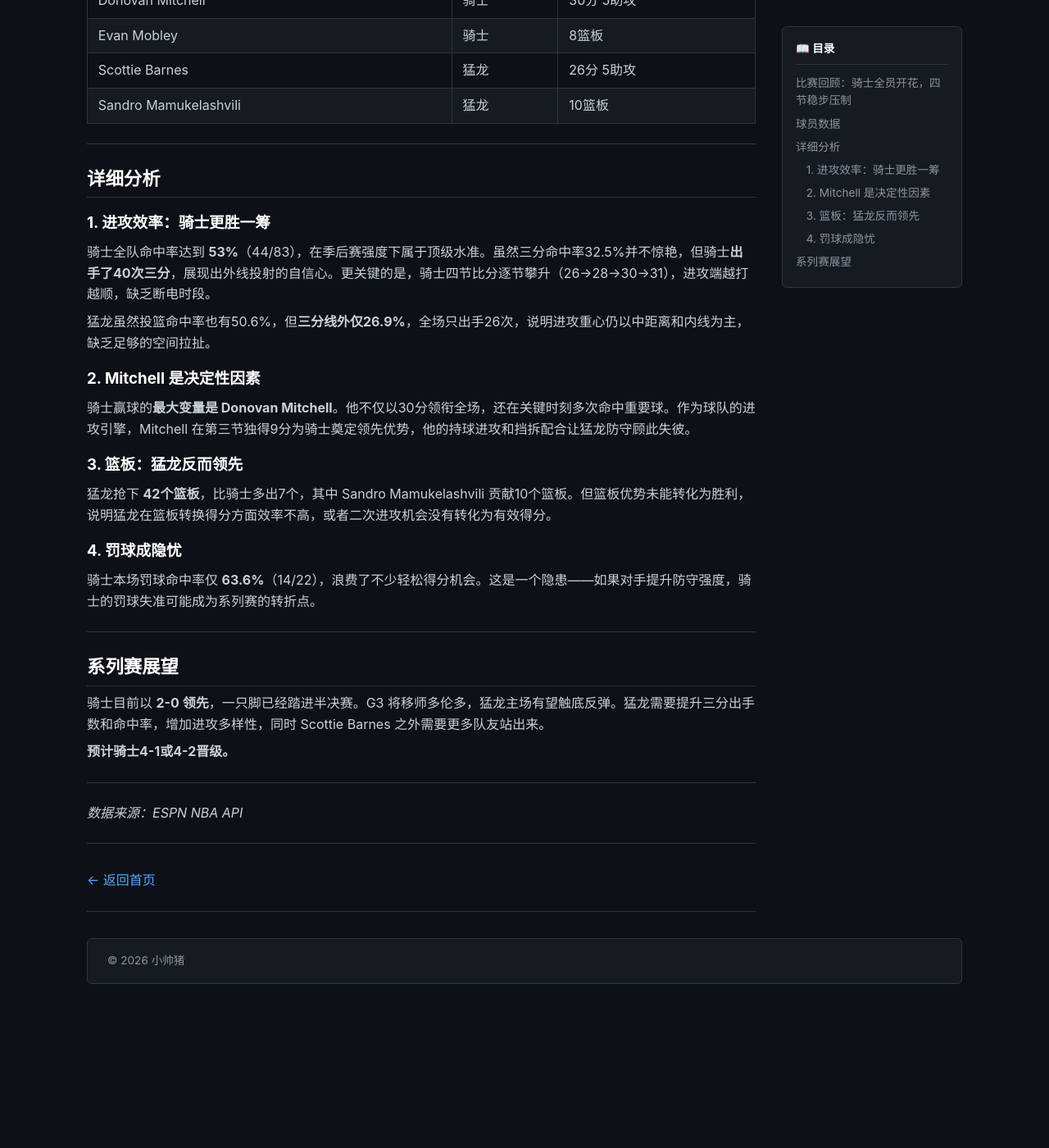
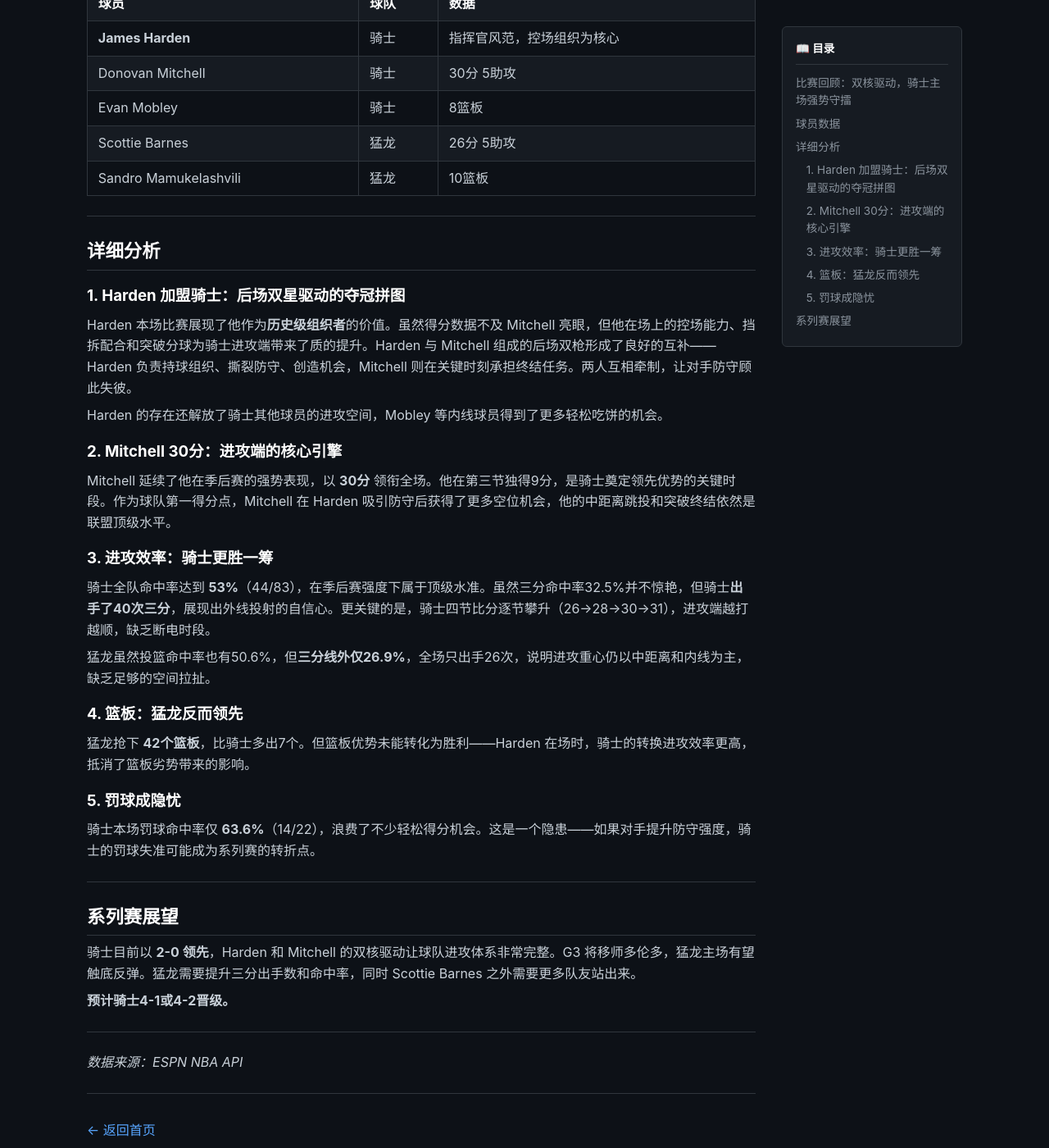
Before and after one commit to godsay1983/godsay1983.github.io, a Jekyll site: the page built from _posts/2026-04-21-nba-playoffs-cavaliers-raptors-analysis.md, in a window 1280 px wide and 1400 px high, scrolled down 896 px. Shown: the whole window at 82% size. Built offline with Jekyll 4.4.1, drawn with Linux system fonts in a browser that asks for light colours; our own code applies the rules of GitHub Pages for plain Markdown files; comment, search, counter and statistics services are not loaded; before the commit the page ends 2152 px from its top, so only the background shows below that; some of the changed text lies outside the part shown.

Commit message:
update: 骑士vs猛龙文章加入Harden分析，突出双核驱动

```diff
--- a/_posts/2026-04-21-nba-playoffs-cavaliers-raptors-analysis.md
+++ b/_posts/2026-04-21-nba-playoffs-cavaliers-raptors-analysis.md
@@ -1,16 +1,16 @@
 ---
-title: 骑士115-105再胜猛龙，系列赛2-0领先，Mitchell砍30分
+title: 骑士115-105再胜猛龙，系列赛2-0领先，Harden Mitchell双星闪耀
 date: 2026-04-21
 tags: [NBA, 季后赛, 骑士, 猛龙]
 ---
 
-# 骑士115-105再胜猛龙，系列赛2-0领先，Mitchell砍30分
+# 骑士115-105再胜猛龙，系列赛2-0领先，Harden Mitchell双星闪耀
 
 **【搜狐体育】** 北京时间4月20日，NBA季后赛首轮G2，克利夫兰骑士坐镇Rocket Arena迎战多伦多猛龙。最终骑士以115-105击败猛龙，系列赛大比分2-0领先，牢牢掌握系列赛主动权。
 
 ---
 
-## 比赛回顾：骑士全员开花，四节稳步压制
+## 比赛回顾：双核驱动，骑士主场强势守擂
 
 比赛开局双方手感相当，首节骑士以26-25微弱领先。第二节骑士提升防守强度，单节打出28分的同时将猛龙限制在更低得分，逐渐拉开差距。易边再战，骑士在第三节轰下30分，将分差扩大到两位数。末节猛龙试图反扑，但骑士稳扎稳打，单节31-26，最终以10分优势稳稳收下胜利。
 
@@ -22,6 +22,7 @@ tags: [NBA, 季后赛, 骑士, 猛龙]
 
 | 球员 | 球队 | 数据 |
 |------|------|------|
+| **James Harden** | 骑士 | 指挥官风范，控场组织为核心 |
 | Donovan Mitchell | 骑士 | 30分 5助攻 |
 | Evan Mobley | 骑士 | 8篮板 |
 | Scottie Barnes | 猛龙 | 26分 5助攻 |
@@ -31,21 +32,27 @@ tags: [NBA, 季后赛, 骑士, 猛龙]
 
 ## 详细分析
 
-### 1. 进攻效率：骑士更胜一筹
+### 1. Harden 加盟骑士：后场双星驱动的夺冠拼图
+
+Harden 本场比赛展现了他作为**历史级组织者**的价值。虽然得分数据不及 Mitchell 亮眼，但他在场上的控场能力、挡拆配合和突破分球为骑士进攻端带来了质的提升。Harden 与 Mitchell 组成的后场双枪形成了良好的互补——Harden 负责持球组织、撕裂防守、创造机会，Mitchell 则在关键时刻承担终结任务。两人互相牵制，让对手防守顾此失彼。
+
+Harden 的存在还解放了骑士其他球员的进攻空间，Mobley 等内线球员得到了更多轻松吃饼的机会。
+
+### 2. Mitchell 30分：进攻端的核心引擎
+
+Mitchell 延续了他在季后赛的强势表现，以 **30分** 领衔全场。他在第三节独得9分，是骑士奠定领先优势的关键时段。作为球队第一得分点，Mitchell 在 Harden 吸引防守后获得了更多空位机会，他的中距离跳投和突破终结依然是联盟顶级水平。
+
+### 3. 进攻效率：骑士更胜一筹
 
 骑士全队命中率达到 **53%**（44/83），在季后赛强度下属于顶级水准。虽然三分命中率32.5%并不惊艳，但骑士**出手了40次三分**，展现出外线投射的自信心。更关键的是，骑士四节比分逐节攀升（26→28→30→31），进攻端越打越顺，缺乏断电时段。
 
 猛龙虽然投篮命中率也有50.6%，但**三分线外仅26.9%**，全场只出手26次，说明进攻重心仍以中距离和内线为主，缺乏足够的空间拉扯。
 
-### 2. Mitchell 是决定性因素
+### 4. 篮板：猛龙反而领先
 
-骑士赢球的**最大变量是 Donovan Mitchell**。他不仅以30分领衔全场，还在关键时刻多次命中重要球。作为球队的进攻引擎，Mitchell 在第三节独得9分为骑士奠定领先优势，他的持球进攻和挡拆配合让猛龙防守顾此失彼。
+猛龙抢下 **42个篮板**，比骑士多出7个。但篮板优势未能转化为胜利——Harden 在场时，骑士的转换进攻效率更高，抵消了篮板劣势带来的影响。
 
-### 3. 篮板：猛龙反而领先
-
-猛龙抢下 **42个篮板**，比骑士多出7个，其中 Sandro Mamukelashvili 贡献10个篮板。但篮板优势未能转化为胜利，说明猛龙在篮板转换得分方面效率不高，或者二次进攻机会没有转化为有效得分。
-
-### 4. 罚球成隐忧
+### 5. 罚球成隐忧
 
 骑士本场罚球命中率仅 **63.6%**（14/22），浪费了不少轻松得分机会。这是一个隐患——如果对手提升防守强度，骑士的罚球失准可能成为系列赛的转折点。
 
@@ -53,7 +60,7 @@ tags: [NBA, 季后赛, 骑士, 猛龙]
 
 ## 系列赛展望
 
-骑士目前以 **2-0 领先**，一只脚已经踏进半决赛。G3 将移师多伦多，猛龙主场有望触底反弹。猛龙需要提升三分出手数和命中率，增加进攻多样性，同时 Scottie Barnes 之外需要更多队友站出来。
+骑士目前以 **2-0 领先**，Harden 和 Mitchell 的双核驱动让球队进攻体系非常完整。G3 将移师多伦多，猛龙主场有望触底反弹。猛龙需要提升三分出手数和命中率，同时 Scottie Barnes 之外需要更多队友站出来。
 
 **预计骑士4-1或4-2晋级。**
 
```
